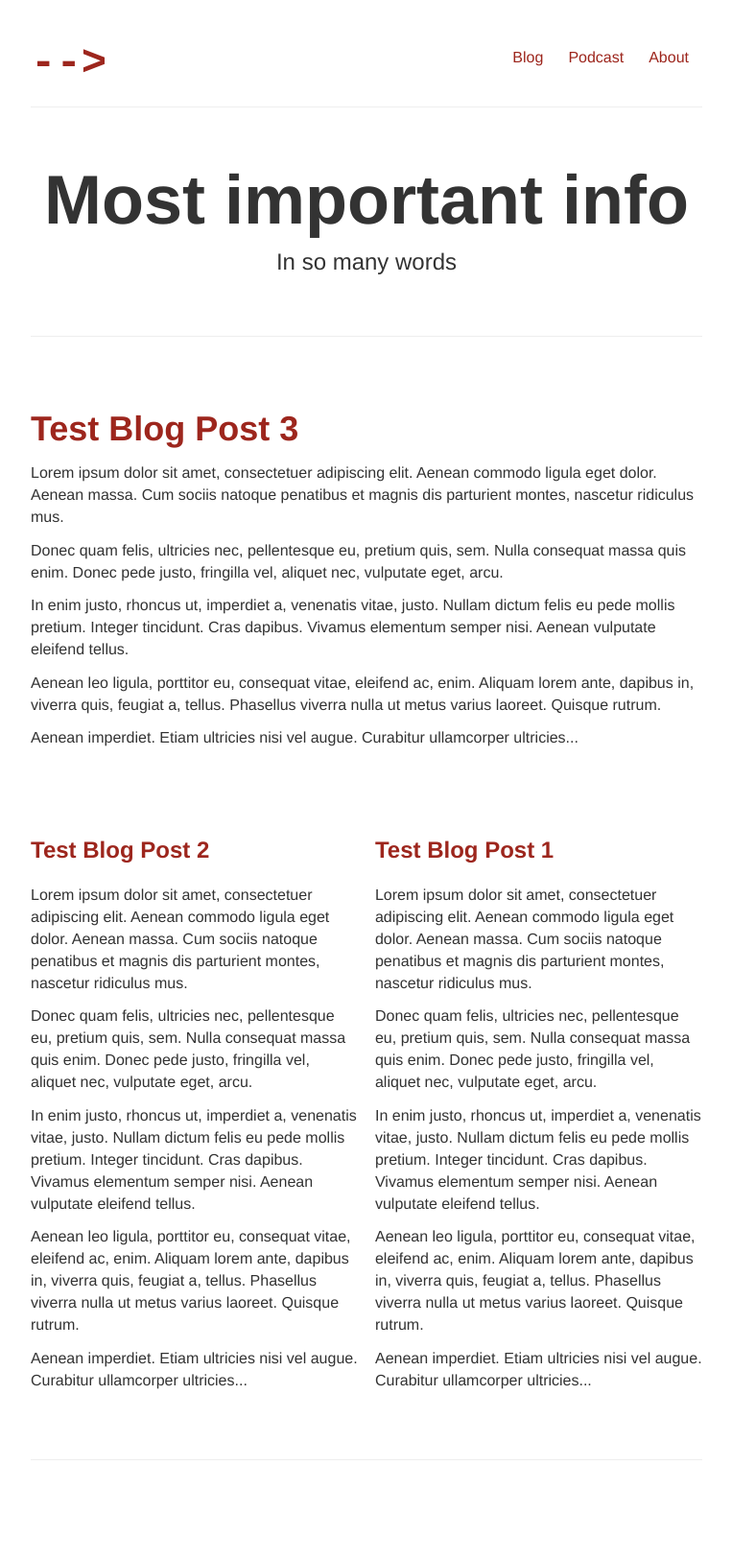
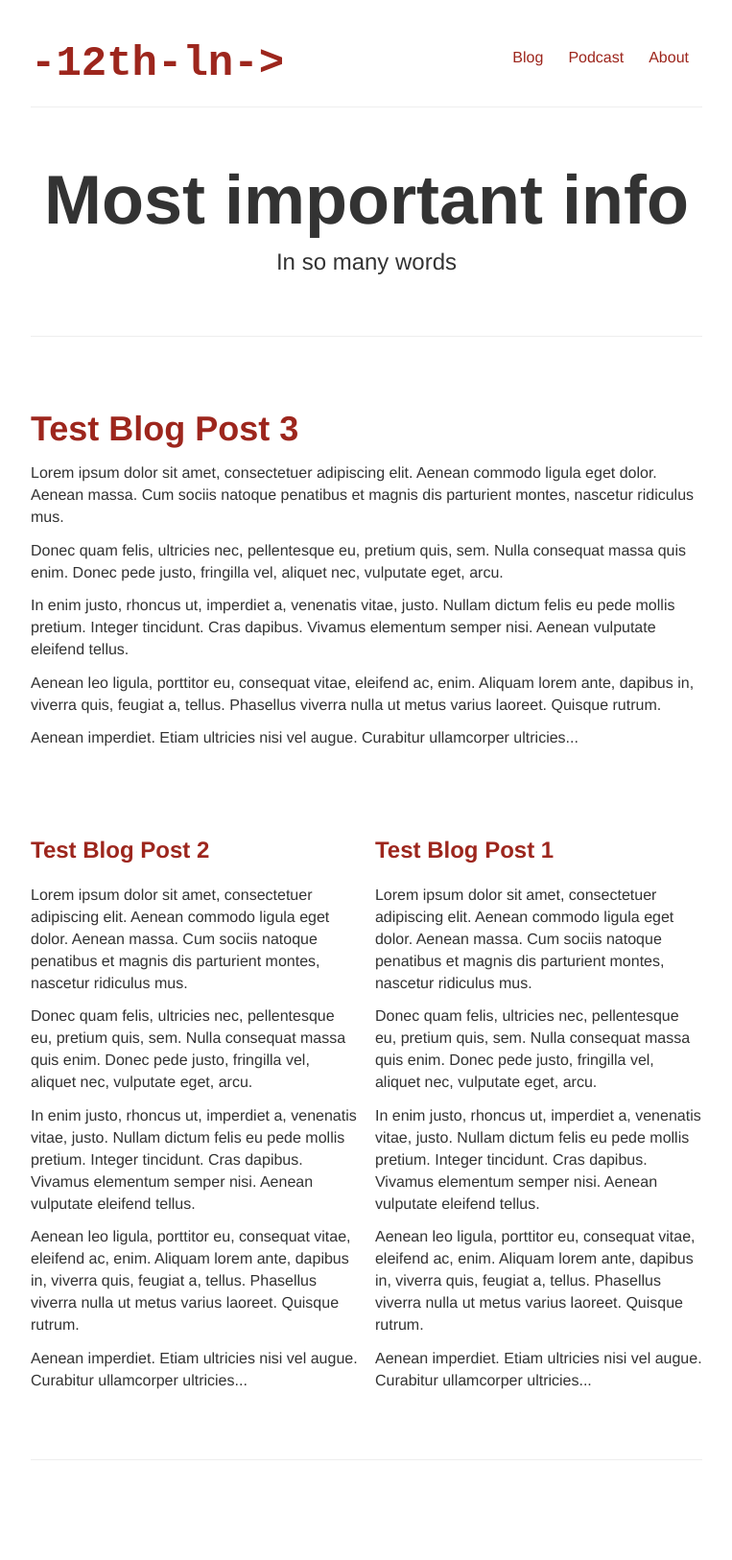
Before and after one commit to sashasyedin/twelfthlane.net, a Jekyll site: the page built from index.html, in a window 1280 px wide. Shown: the whole page at 96% size, without its empty margins (258-1021 px from the left). Built offline with Jekyll 4.4.1, drawn with Linux system fonts in a browser that asks for light colours.

Commit message:
Fixed the logo

```diff
--- a/_config.yml
+++ b/_config.yml
@@ -1,4 +1,4 @@
-title: twelfthlane.net --&gt;
+title: twelfthlane.net -12th-ln-&gt;
 permalink: /:year/:month/:day/:title
 url: http://twelfthlane.net
 exclude:
--- a/_layouts/default.html
+++ b/_layouts/default.html
@@ -24,7 +24,7 @@
 			</ul>
 			<div class="page-header">
 				<h1 class="muted">
-					<a href="/">--&gt;</a>
+					<a href="/">-12th-ln-&gt;</a>
 				</h1>
 			</div>
 		</div>
--- a/_layouts/post.html
+++ b/_layouts/post.html
@@ -14,7 +14,6 @@ post: true
 	<footer>
 		<p class="well well-small">
 			{{ page.date | date_to_long_string }}
-			<span class="pull-right">{{ site | flattr_button:page }}</span>
 		</p>
 	</footer>
 </article>
```
